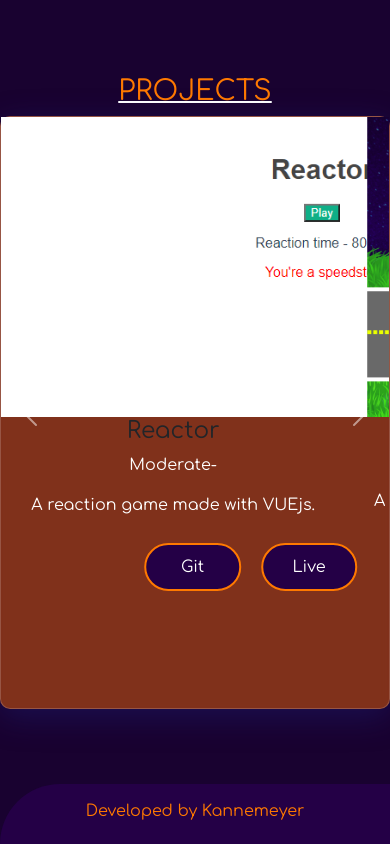
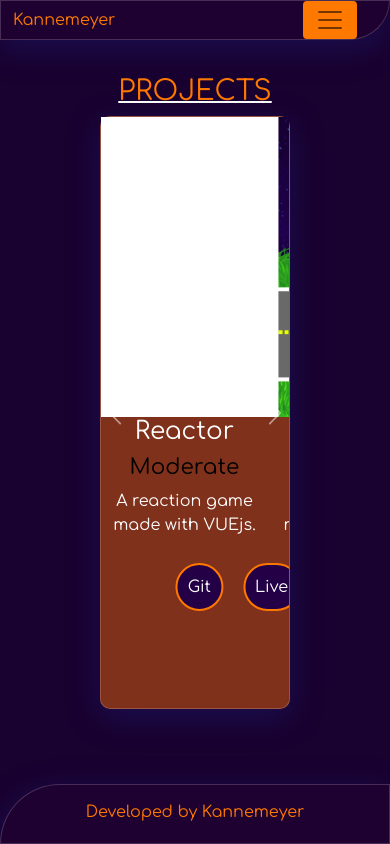
Before and after one commit to TDL2627/multi-vue-page, a Vue app: page /projects in a window 390 px wide. Built offline with nearby package versions, Linux system fonts and the light colour scheme.

Commit message:
added major styling

```diff
--- a/src/App.vue
+++ b/src/App.vue
@@ -66,7 +66,24 @@ border-radius: 25px;
 box-shadow: -11px 5px 15px 5px #FF7900;
 
 }
+/* width */
+::-webkit-scrollbar {
+  width: 20px;
+}
 
+
+/* Track */
+::-webkit-scrollbar-track {
+  background: #f1f1f1;
+  border-radius: 10px;
+}
+
+/* Handle */
+::-webkit-scrollbar-thumb {
+  background: #FF7900;
+  color: red;
+  border-radius: 10px;
+}
 
 
 </style>
--- a/src/components/Footer.vue
+++ b/src/components/Footer.vue
@@ -19,7 +19,12 @@ export default {
     bottom: 0;
     border-top-left-radius: 150px;
     height: 60px;
-    background-color: #240046 !important;
+    background: rgba( 34, 0, 52, 0.65 );
+box-shadow: 0 8px 32px 0 rgba( 31, 38, 135, 0.37 );
+backdrop-filter: blur( 4px );
+-webkit-backdrop-filter: blur( 4px );
+
+border: 1px solid rgba( 255, 255, 255, 0.18 );
 }
 p{
     margin-top: 15px;
--- a/src/components/Navbar.vue
+++ b/src/components/Navbar.vue
@@ -37,17 +37,8 @@
   </div>
 </nav>
 
-  <button id="mob-nav" class="btn btn-primary" type="button" data-bs-toggle="offcanvas" data-bs-target="#offcanvasRight" aria-controls="offcanvasRight">Toggle right offcanvas</button>
 
-<div class="offcanvas offcanvas-end" tabindex="-1" id="offcanvasRight" aria-labelledby="offcanvasRightLabel">
-  <div class="offcanvas-header">
-    <h5 id="offcanvasRightLabel">Offcanvas right</h5>
-    <button type="button" class="btn-close text-reset" data-bs-dismiss="offcanvas" aria-label="Close"></button>
-  </div>
-  <div class="offcanvas-body">
-       <router-link   to="/contact"><p>Contact</p></router-link>
-  </div>
-</div>
+
 </template>
 
 <script>
@@ -58,7 +49,12 @@ export default {
 
 <style scoped>
 .container-fluid{
-  background-color: #240046 !important;
+background: rgba( 34, 0, 52, 0.65 );
+box-shadow: 0 8px 32px 0 rgba( 31, 38, 135, 0.37 );
+backdrop-filter: blur( 4px );
+-webkit-backdrop-filter: blur( 4px );
+
+border: 1px solid rgba( 255, 255, 255, 0.18 );
   color: #ff7900;
   position: fixed;
   border-bottom-right-radius: 250px;
@@ -89,12 +85,14 @@ a.router-link-exact-active {
 font-weight: bold;
 text-decoration: underline ;
 }
-#mob-nav{
-  display: none;
+button{
+  border: none;
+  margin-right: 20px;
+  background-color: #ff7900 !important;
 }
 /* media query */
 @media only screen and (max-width: 600px) {
-.container-fluid{display: none !important;}
+
 
 }
 </style>
--- a/src/views/Experience.vue
+++ b/src/views/Experience.vue
@@ -62,7 +62,8 @@ h1{
 }
 #exp{
   height: 100vh;
-
+  padding-left: 100px;
+  padding-right: 100px;
     background-color: #5a189a
 }
 .time-line-box {
--- a/src/views/Projects.vue
+++ b/src/views/Projects.vue
@@ -6,8 +6,8 @@
   <div class="carousel-inner">
     <div class="carousel-item active">
       <img src="../assets/project/reactor.png" class="project-image" alt="image">
-      <h3>Reactor</h3>
-      <p>Moderate-</p>
+      <h2>Reactor</h2>
+      <h4>Moderate</h4>
       <p>A reaction game made with VUEjs.</p>
 <div  id="link"
  style="display:flex;">
@@ -108,7 +108,10 @@ h1{
    color: #ff7900;
   text-decoration: underline 2px white ;
 }
-h2,p,h4{
+h4{
+  color: #000;
+}
+h2,p{
   color:white;
 }
 .carousel{
@@ -125,6 +128,8 @@ border: 1px solid rgba( 255, 255, 255, 0.18 );
 #projects{
   background-color: #190230;
   height: 100vh;
+  padding-left: 100px;
+  padding-right: 100px;
   padding-top:75px;
 }
 .project-image{
--- a/src/views/Testimonials.vue
+++ b/src/views/Testimonials.vue
@@ -31,12 +31,12 @@ data(){
   return{
     people:[
       {name:"Godwin",title:"Head of Curriculum and Learning",pic:require('@/assets/people/Godwin.jpeg'),qoute:" 'Based on the time that I have known Ashley, he will measure up to high organisational expectations.'"},
-       {name:"Jason",title:"Lecturer ",pic:require('@/assets/people/jason-wandrag-nobg-2.png'),qoute: "Ashley brings a unique energy to my class. He enjoys participating in class activities. It's always great to see him well-behaved in my class. I am excited about Ashley's potential and I can't wait to see how he will grow in the future."},
+       {name:"Jason",title:"Lecturer ",pic:require('@/assets/people/jason-wandrag-nobg-2.png'),qoute: "'Ashley brings a unique energy to my class. He enjoys participating in class activities. It's always great to see him well-behaved in my class. I am excited about Ashley's potential and I can't wait to see how he will grow in the future.'"},
         {name:"Sibabalo",title:"Web Developer",pic:require('@/assets/people/sibablo.jpg'),qoute:" 'A very creative and resourceful person. A great team player.'"},
        {name:"Jude",title:"Aspiring Web Developer",pic:require('@/assets/people/Jude3.jpg'),qoute:" 'He knows what is he doing.'"},
 
-          {name:"Bulela",title:"Aspiring Web Developer",pic:require('@/assets/people/Bulela1.jpg'),qoute:" He can work well with others."},
-           {name:"Kischa",title:"Graphic Designer",pic:require('@/assets/people/Kischa4.jpg'),qoute:"He is very creative and has a great imagination."},
+          {name:"Bulela",title:"Aspiring Web Developer",pic:require('@/assets/people/Bulela1.jpg'),qoute:"' He can work well with others.'"},
+           {name:"Kischa",title:"Graphic Designer",pic:require('@/assets/people/Kischa4.jpg'),qoute:"'He is very creative and has a great imagination.'"},
 
     ]
   }
@@ -49,6 +49,9 @@ h1{
    color: #ff7900;
   text-decoration: underline 2px white ;
 }
+h5{
+  color: #ff7900;
+}
 #testi{
 background-color: #5a189a;
   padding-bottom: 100px;
@@ -57,11 +60,16 @@ background-color: #5a189a;
 }
 .testimonials{
   height: 500px;
-  background-color: #ff7900;
+ background: rgba(128, 49, 231, 0.45);
+box-shadow: 0 8px 32px 0 rgba( 31, 38, 135, 0.37 );
+backdrop-filter: blur( 4px );
+-webkit-backdrop-filter: blur( 4px );
+border-radius: 10px;
+border: 1px solid rgba( 255, 255, 255, 0.18 );
   padding: 0;
   margin: 20px;
   width:300px;
-  border: 1px solid #ff7900;
+
 }
 .piks{
   height: 300px;
@@ -73,7 +81,7 @@ h3{
 }
 p{
   color: white;
-  overflow: scroll;
+
   height: 100px;
   overflow-x: hidden;
 }
```
